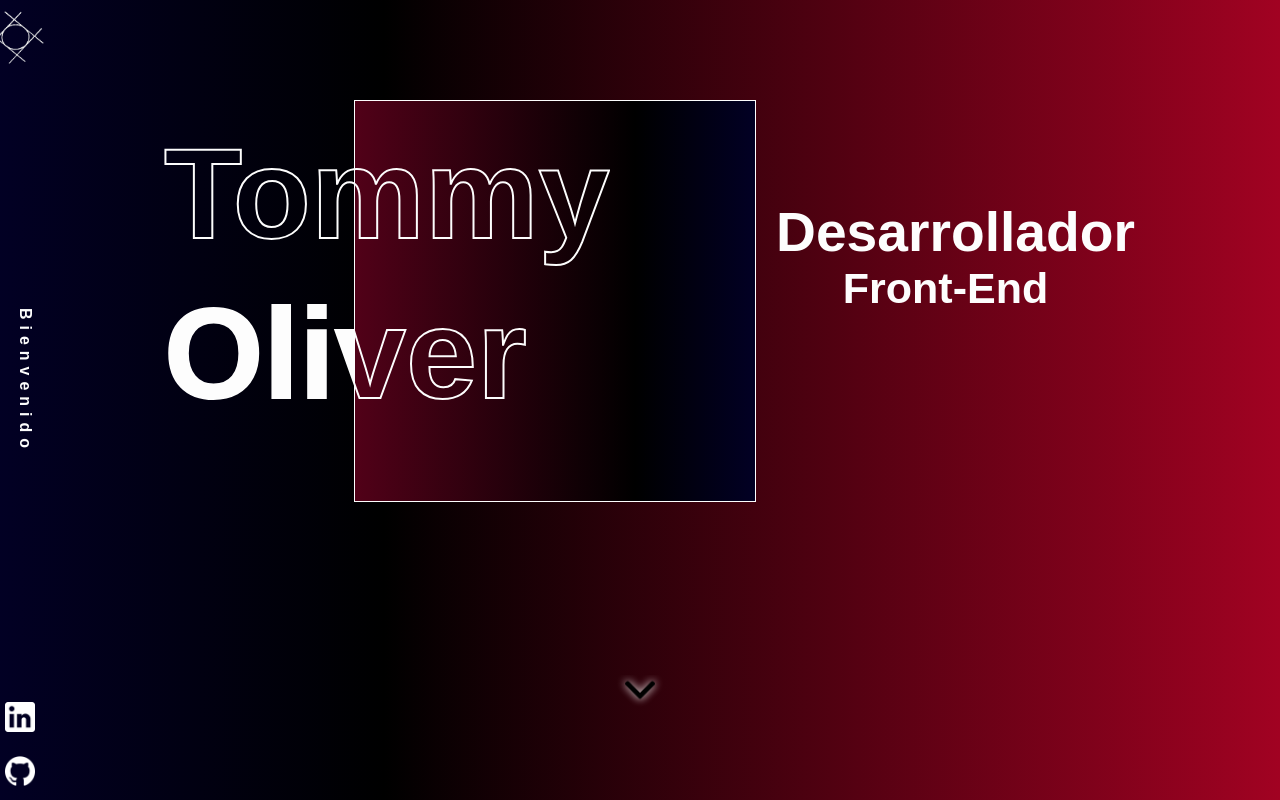
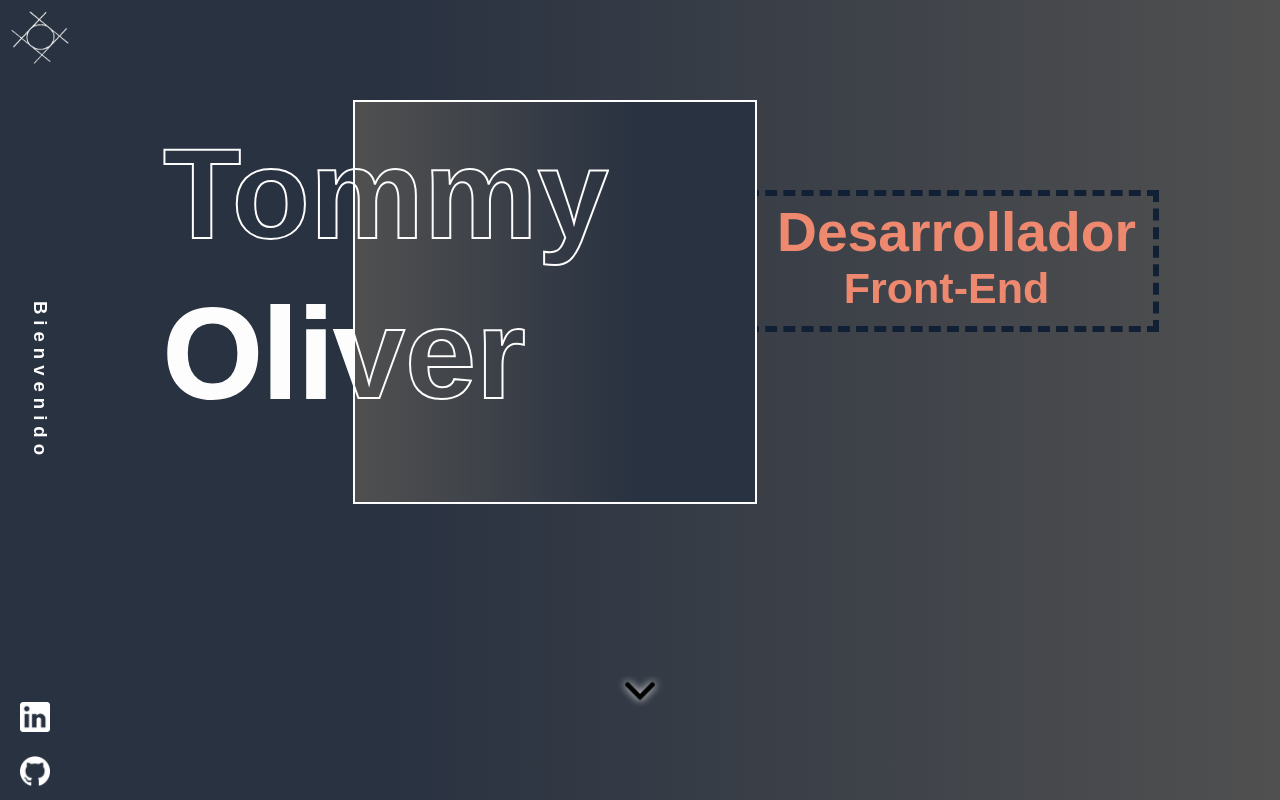
Before and after one commit to Tommyyoliver/portfolio, a React (Vite) app: page / in a window 1280 px wide. Built offline with nearby package versions, Linux system fonts and the light colour scheme.

Commit message:
Pagina inicial actualizada. Cambio de color de fondo y agregado de borde a la descripcion

```diff
--- a/index.html
+++ b/index.html
@@ -2,7 +2,7 @@
 <html lang="es">
   <head>
     <meta charset="UTF-8" />
-    <link rel="icon" type="image/svg+xml" href="/vite.svg" />
+    <link rel="icon" href="./src/icons/logo.png" />
     <meta name="viewport" content="width=device-width, initial-scale=1.0" />
     <title>Tommy Oliver - Portfolio</title>
   </head>
--- a/src/assets/css/output.css
+++ b/src/assets/css/output.css
@@ -7,7 +7,7 @@
 }
 
 body {
-  background: linear-gradient(90deg, rgb(2, 0, 36) 0%, rgb(0, 0, 0) 30%, rgb(161, 2, 34) 100%);
+  background: linear-gradient(90deg, rgb(41, 50, 65) 0%, rgb(41, 50, 65) 30%, rgb(80, 80, 80) 100%);
 }
 
 .bar {
@@ -27,6 +27,7 @@ body {
 .bar .bar-text {
   letter-spacing: 4px;
   font-size: 1rem;
+  font-weight: 700;
 }
 .bar .bar-icons-container a {
   margin: 0 5px 0 5px;
@@ -55,12 +56,19 @@ body {
   }
 }
 @media (min-width: 1100px) {
+  .bar {
+    width: 80px;
+  }
   .bar .bar-icon img {
     width: 60px;
+    margin-left: 30px;
   }
   .bar .bar-text {
-    font-size: 1.2rem;
+    font-size: 1.4rem;
     letter-spacing: 6px;
+  }
+  .bar .bar-icons-container a {
+    margin-left: 20px;
   }
   .bar .bar-icons-container a img {
     width: 30px;
@@ -133,10 +141,9 @@ body {
   z-index: 100;
   width: 150px;
   height: 150px;
-  background-color: transparent;
-  border: 1px solid #fdfdfd;
+  border: 2px solid #fdfdfd;
   margin-top: 100px;
-  background: linear-gradient(270deg, rgb(2, 0, 36) 0%, rgb(0, 0, 0) 30%, rgb(81, 1, 24) 100%);
+  background: linear-gradient(270deg, rgb(41, 50, 65) 0%, rgb(41, 50, 65) 30%, rgb(80, 80, 80) 100%);
   margin-left: 120px;
 }
 
@@ -145,22 +152,38 @@ body {
   font-size: 1.3rem;
   width: 225px;
   text-align: center;
+  display: flex;
+  flex-direction: column;
 }
 .description .description-one {
+  color: #ee886f;
   width: 13ch;
   white-space: nowrap;
   border-right: 1px solid transparent;
   animation: typing 2s steps(16) normal, blick 2s step-end normal;
   overflow: hidden;
   margin: 0 auto;
+  font-weight: 700;
+  z-index: 100;
 }
 .description .description-two {
+  color: #ee886f;
   width: 9ch;
+  font-weight: 700;
   white-space: nowrap;
   border-right: 1px solid transparent;
   animation: typingTwo 3s steps(9) normal, blickTwo 3s step-end normal;
   overflow: hidden;
   margin: 0 auto;
+  z-index: 100;
+}
+.description .description-cube {
+  width: 230px;
+  height: 80px;
+  border: 6px dashed #112035;
+  position: absolute;
+  transform: translate(-10px, -10px);
+  z-index: 0;
 }
 
 .arrowDown {
@@ -279,6 +302,10 @@ body {
     width: 300px;
     text-align: center;
   }
+  .description .description-cube {
+    width: 300px;
+    height: 100px;
+  }
   .arrowDown {
     width: 80%;
     margin-left: auto;
@@ -349,6 +376,10 @@ body {
     width: 380px;
     text-align: center;
   }
+  .description .description-cube {
+    width: 400px;
+    height: 130px;
+  }
   .arrowDown {
     width: 100%;
   }
@@ -411,6 +442,10 @@ body {
     font-size: 3rem;
     width: 500px;
     text-align: center;
+  }
+  .description .description-cube {
+    width: 520px;
+    height: 170px;
   }
   .arrowDown {
     margin-top: 300px;
@@ -476,6 +511,11 @@ body {
     width: 660px;
     text-align: center;
   }
+  .description .description-cube {
+    border: 10px dashed #112035;
+    width: 700px;
+    height: 200px;
+  }
   .arrowDown {
     margin-top: 300px;
   }
--- a/src/assets/sass/components/_InitialSection.scss
+++ b/src/assets/sass/components/_InitialSection.scss
@@ -53,10 +53,9 @@
         z-index: 100;
         width: 150px;
         height: 150px;
-        background-color: transparent;
-        border: 1px solid $primary-color;
+        border: 2px solid $primary-color;
         margin-top: 100px;
-        background: linear-gradient(270deg, rgba(2,0,36,1) 0%, rgba(0,0,0,1) 30%, rgba(81,1,24,1) 100%);
+        background: linear-gradient(270deg, rgba(41,50,65,1) 0%, rgba(41,50,65,1) 30%, rgba(80,80,80,1) 100%);
         margin-left: 120px;
     }
 }
@@ -67,22 +66,38 @@
     font-size: 1.3rem;
     width: 225px;
     text-align: center;
+    display: flex;
+    flex-direction: column;
 
     .description-one {
+        color: #ee886f;
         width: 13ch;
         white-space: nowrap;
         border-right: 1px solid transparent;
         animation: typing 2s steps(16) normal, blick 2s step-end normal;
         overflow: hidden;
         margin: 0 auto;
+        font-weight: 700;
+        z-index: 100;
     }
     .description-two {
+        color: #ee886f;
         width: 9ch;
+        font-weight: 700;
         white-space: nowrap;
         border-right: 1px solid transparent;
         animation: typingTwo 3s steps(9) normal, blickTwo 3s step-end normal;
         overflow: hidden;
         margin: 0 auto;
+        z-index: 100;
+    }
+    .description-cube {
+        width: 230px;
+        height: 80px;
+        border: 6px dashed #112035;
+        position: absolute;
+        transform: translate(-10px, -10px);
+        z-index: 0;
     }
 }
 
@@ -181,6 +196,11 @@
         font-size: 1.7rem;
         width: 300px;
         text-align: center;
+
+        .description-cube {
+            width: 300px;
+            height: 100px;
+        }
     }
 
     .arrowDown {
@@ -242,6 +262,10 @@
         font-size: 2.3rem;
         width: 380px;
         text-align: center;
+        .description-cube {
+            width: 400px;
+            height: 130px;
+        }
     }
 
     .arrowDown {
@@ -296,6 +320,11 @@
         font-size: 3rem;
         width: 500px;
         text-align: center;
+
+        .description-cube {
+            width: 520px;
+            height: 170px;
+        }
     }
 
     .arrowDown {
@@ -351,6 +380,11 @@
         font-size: 4rem;
         width: 660px;
         text-align: center;
+        .description-cube {
+            border: 10px dashed #112035;
+            width: 700px;
+            height: 200px;
+        }
     }
 
     .arrowDown {
--- a/src/assets/sass/components/_Sidebar.scss
+++ b/src/assets/sass/components/_Sidebar.scss
@@ -21,6 +21,7 @@
     .bar-text {
         letter-spacing: 4px;
         font-size: 1rem;
+        font-weight: 700;
     }
 
     .bar-icons-container {
@@ -61,17 +62,20 @@
 }
 @media (min-width: 1100px){
     .bar {
+        width: 80px;
         .bar-icon {
             img {
                 width: 60px;
+                margin-left: 30px;
             }
         }
         .bar-text {
-            font-size: 1.2rem;
+            font-size: 1.4rem;
             letter-spacing: 6px;
         }
         .bar-icons-container {
             a {
+                margin-left: 20px;
                 img {
                     width: 30px;
                 }
--- a/src/assets/sass/input.scss
+++ b/src/assets/sass/input.scss
@@ -8,7 +8,7 @@
     overflow-x: hidden;
 }
 body {
-    background: linear-gradient(90deg, rgba(2,0,36,1) 0%, rgba(0,0,0,1) 30%, rgba(161,2,34,1) 100%);
+    background: linear-gradient(90deg, rgba(41,50,65,1) 0%, rgba(41,50,65,1) 30%, rgba(80,80,80,1) 100%);
 }
 
 @import "./components/Sidebar";
--- a/src/components/InitialSection.jsx
+++ b/src/components/InitialSection.jsx
@@ -12,6 +12,7 @@ function InitialSeciton() {
             </div>
             <div className="description">
                 <h2 className="description-one">Desarrollador</h2>
+                <div className="description-cube"></div>
                 <h3 className="description-two">Front-End</h3>
             </div>
             <div className="arrowDown">
```
Also changed, not shown: 1 other file (tests, documents, lock files or other folders).
